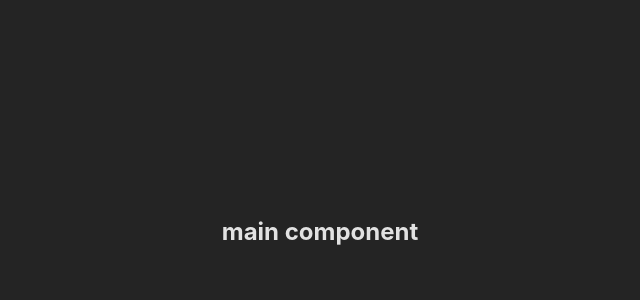
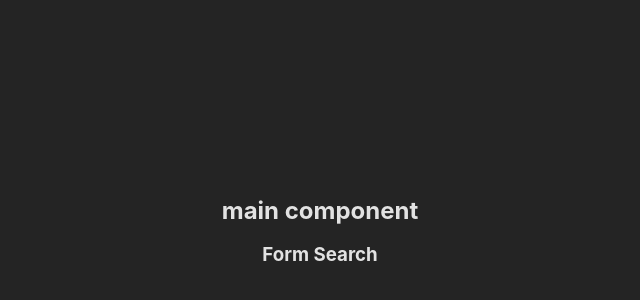
Before and after one commit to AlejandroMigueles/buscadorSeriesFakeflix, a React (Vite) app: page / in a window 1280 px wide. Shown: the part 168-468 px from the top of the page, without its empty margins (320-960 px from the left). Built offline with nearby package versions, Linux system fonts and the light colour scheme.

Commit message:
Feat:se crea el primer componente y se actualizan imagenes del html

```diff
--- a/index.html
+++ b/index.html
@@ -2,9 +2,9 @@
 <html lang="en">
   <head>
     <meta charset="UTF-8" />
-    <link rel="icon" type="image/svg+xml" href="/vite.svg" />
+    <link rel="icon" type="image/svg+xml" href="https://cdn.freebiesupply.com/logos/large/2x/batman-3-logo-svg-vector.svg" />
     <meta name="viewport" content="width=device-width, initial-scale=1.0" />
-    <title>Vite + React</title>
+    <title>Aleflix</title>
   </head>
   <body>
     <div id="root"></div>
--- a/src/App.jsx
+++ b/src/App.jsx
@@ -1,10 +1,12 @@
 import './App.css'
+import FormSearch from './components/FormSearch'
 
 function App() {
 
   return (
     <div className="App">
       <h2>main component</h2>
+      <FormSearch />
     </div>
   )
 }
--- /dev/null
+++ b/src/components/FormSearch.jsx
@@ -0,0 +1,9 @@
+import React from 'react'
+
+const FormSearch = () => {
+  return (
+    <h3>Form Search</h3>
+  )
+}
+
+export default FormSearch
```
